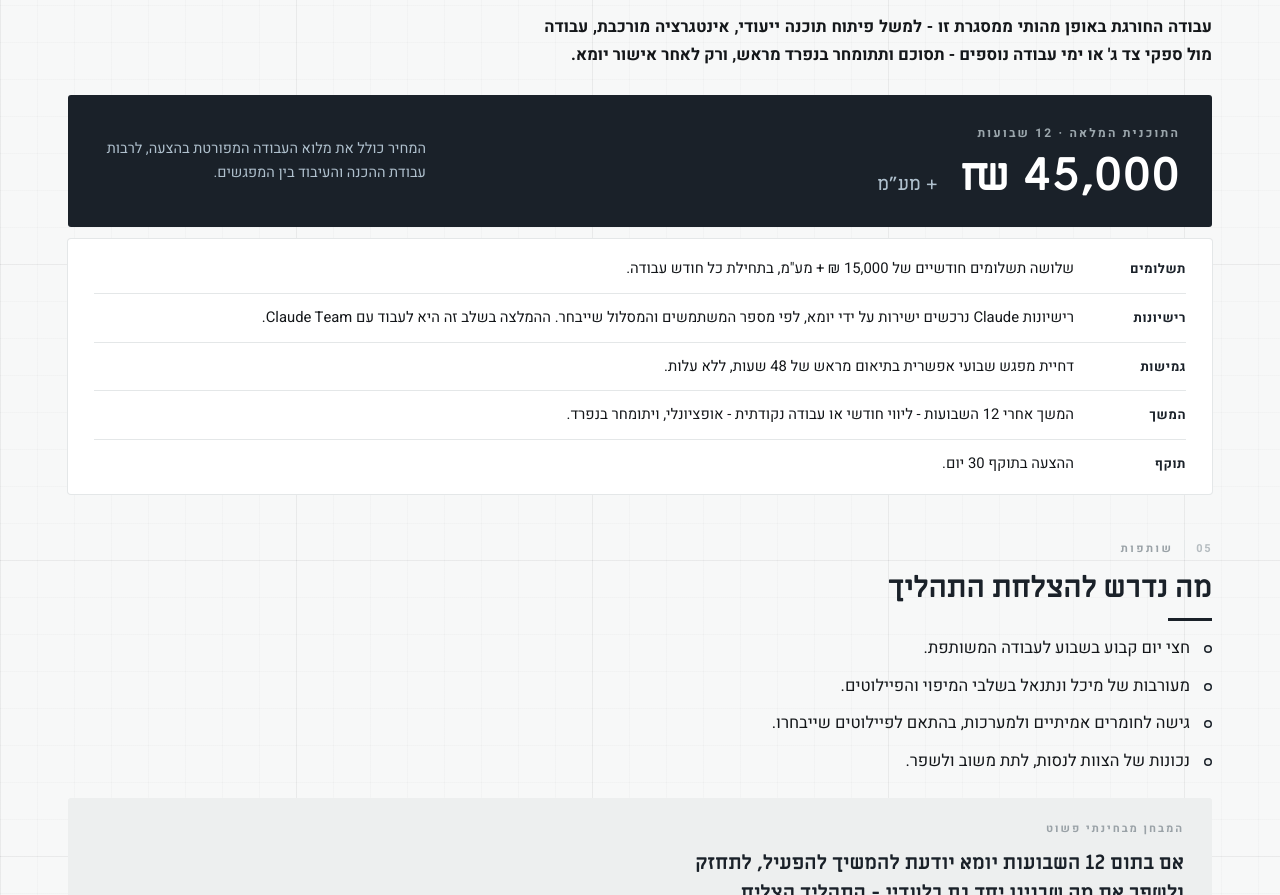
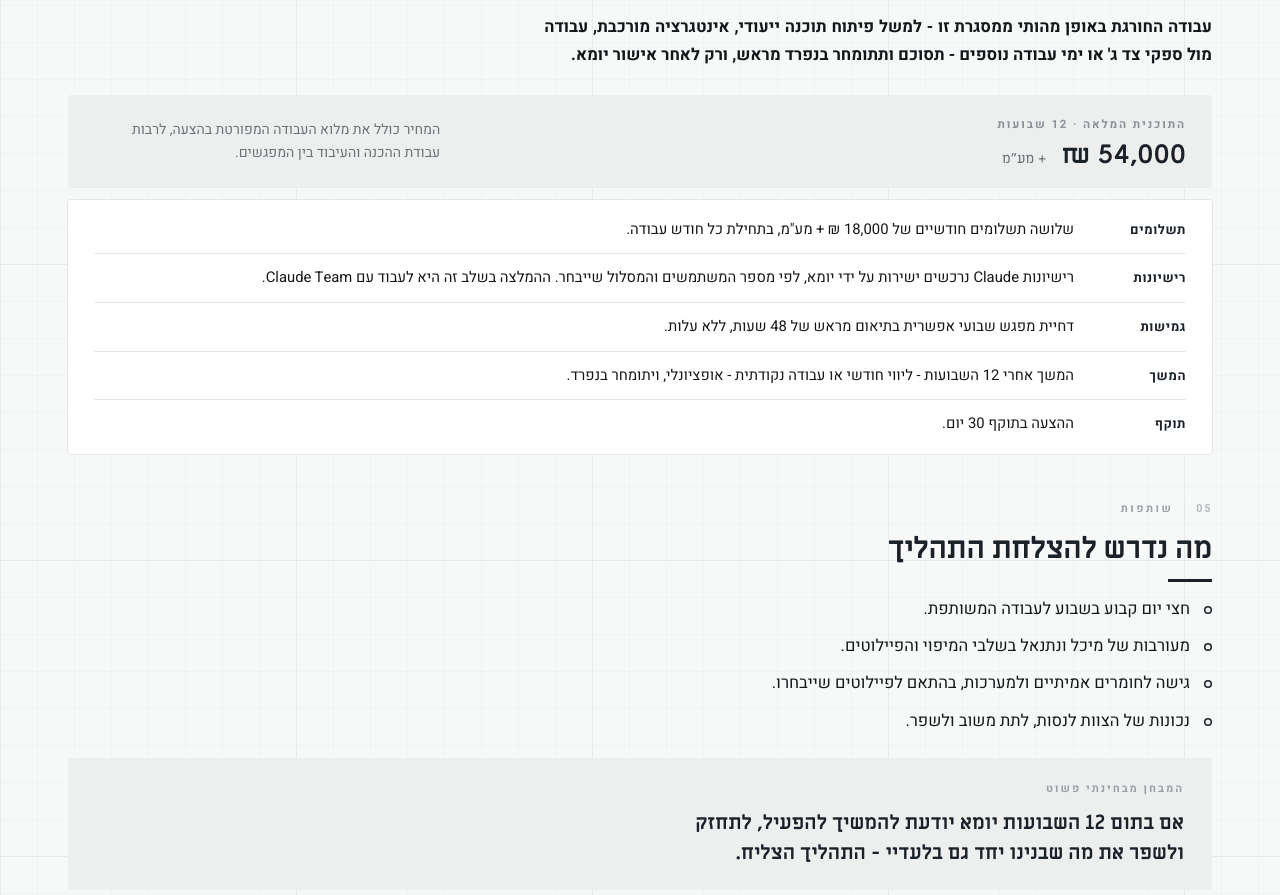
Before and after one commit to Hemibl/yoma-proposal, a plain HTML site: page index.html in a window 1280 px wide. Shown: the part 3288-4183 px from the top of the page. Drawn offline with Linux system fonts and the light colour scheme.

Commit message:
restore 54,000 price, quiet price styling
Co-Authored-By: Claude Fable 5 <noreply@anthropic.com>

```diff
--- a/index.html
+++ b/index.html
@@ -114,12 +114,12 @@ ul.dots.cols2 li{break-inside:avoid;font-size:15.5px;margin-top:10px}
 .dg p{margin-top:6px;font-size:14.5px;line-height:1.6;color:var(--muted)}
 
 /* ── price ── */
-.price{background:var(--base);color:#fff;border-radius:3px;padding:28px 32px;margin-top:26px;
+.price{background:var(--tint);color:var(--ink);border-radius:3px;padding:20px 26px;margin-top:26px;
   display:flex;align-items:center;justify-content:space-between;gap:26px;flex-wrap:wrap}
-.price .pl{font-size:12px;font-weight:700;letter-spacing:.18em;color:#9BA6AC;margin-bottom:10px}
-.price .num{font-size:46px;font-weight:700;line-height:1;color:#fff;font-variant-numeric:tabular-nums;white-space:nowrap}
-.price .num small{font-size:19px;font-weight:500;color:#AFC0CD;margin-right:10px}
-.price .pd{font-size:14.5px;line-height:1.7;color:#AFC0CD;max-width:40ch}
+.price .pl{font-size:11.5px;font-weight:700;letter-spacing:.16em;color:#8A9298;margin-bottom:7px}
+.price .num{font-size:26px;font-weight:700;line-height:1;color:var(--base);font-variant-numeric:tabular-nums;white-space:nowrap}
+.price .num small{font-size:14px;font-weight:500;color:var(--muted);margin-right:8px}
+.price .pd{font-size:14px;line-height:1.7;color:var(--muted);max-width:44ch}
 .terms{margin-top:12px;background:#fff;border-radius:3px;box-shadow:0 0 0 1px var(--line);padding:6px 26px}
 .terms .t{display:flex;gap:16px;padding:12px 0;border-bottom:1px solid var(--line);font-size:14.8px;line-height:1.6}
 .terms .t:last-child{border-bottom:none}
@@ -262,12 +262,12 @@ ul.dots.cols2 li{break-inside:avoid;font-size:15.5px;margin-top:10px}
   <div class="price">
     <div>
       <div class="pl">התוכנית המלאה · 12 שבועות</div>
-      <div class="num">45,000 ₪ <small>+ מע"מ</small></div>
+      <div class="num">54,000 ₪ <small>+ מע"מ</small></div>
     </div>
     <div class="pd">המחיר כולל את מלוא העבודה המפורטת בהצעה, לרבות עבודת ההכנה והעיבוד בין המפגשים.</div>
   </div>
   <div class="terms">
-    <div class="t"><div class="tk">תשלומים</div><div class="tv">שלושה תשלומים חודשיים של 15,000 ₪ + מע"מ, בתחילת כל חודש עבודה.</div></div>
+    <div class="t"><div class="tk">תשלומים</div><div class="tv">שלושה תשלומים חודשיים של 18,000 ₪ + מע"מ, בתחילת כל חודש עבודה.</div></div>
     <div class="t"><div class="tk">רישיונות</div><div class="tv">רישיונות Claude נרכשים ישירות על ידי יומא, לפי מספר המשתמשים והמסלול שייבחר. ההמלצה בשלב זה היא לעבוד עם Claude Team.</div></div>
     <div class="t"><div class="tk">גמישות</div><div class="tv">דחיית מפגש שבועי אפשרית בתיאום מראש של 48 שעות, ללא עלות.</div></div>
     <div class="t"><div class="tk">המשך</div><div class="tv">המשך אחרי 12 השבועות - ליווי חודשי או עבודה נקודתית - אופציונלי, ויתומחר בנפרד.</div></div>
```
